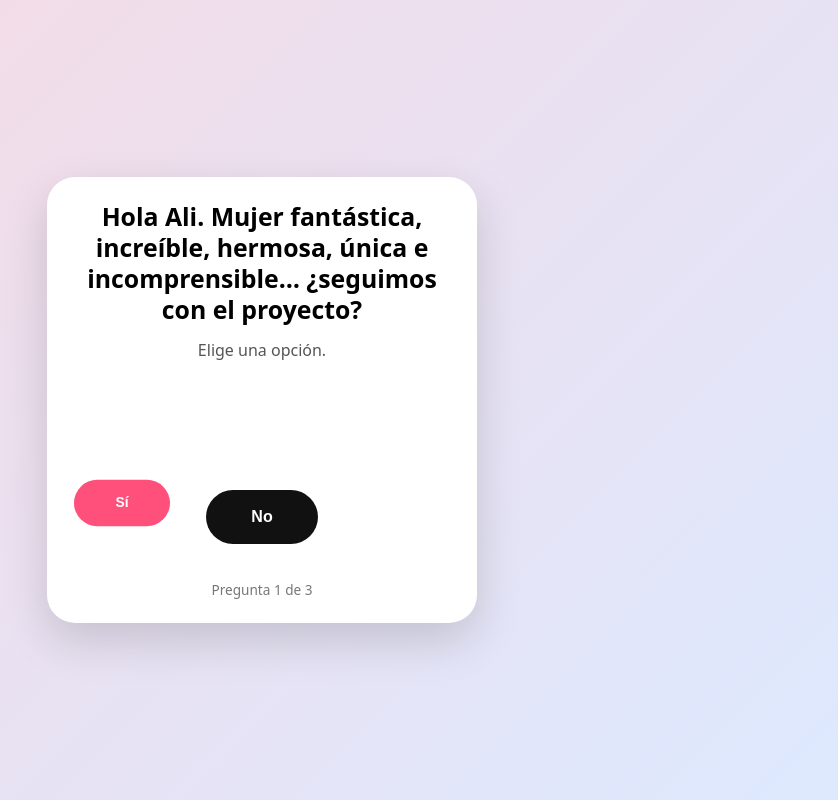
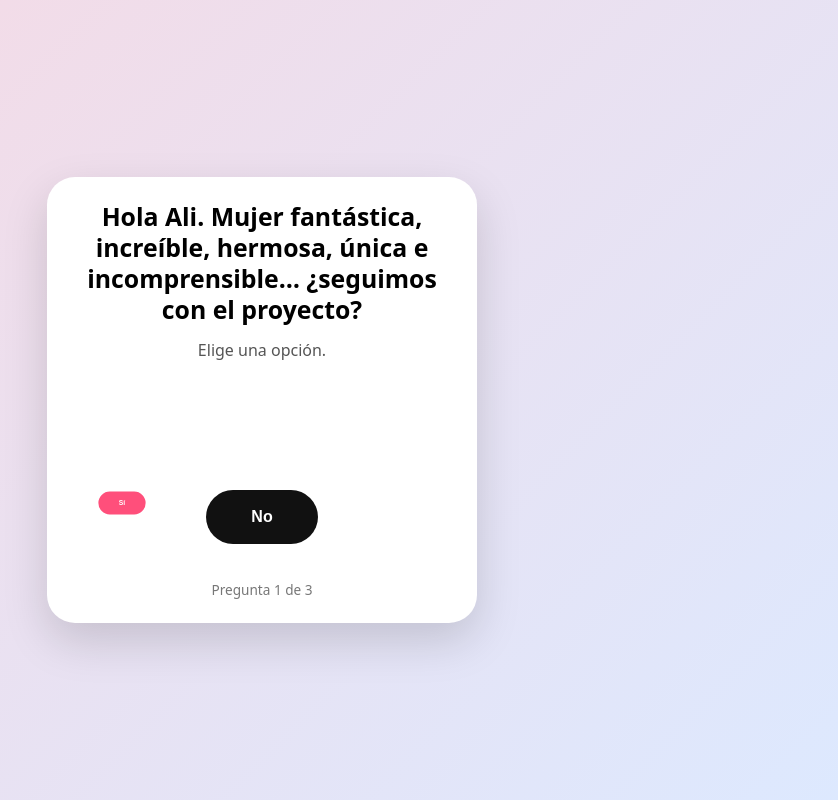
Before and after one commit to amreyna/Pregunta_Ali, a plain HTML site: page index.html in a window 1280 px wide. Both pictures are taken after a click on the button "Sí". Shown: the whole page, without its empty margins (378-1216 px from the left). Drawn offline with Linux system fonts and the light colour scheme.

Commit message:
Adjust runawayScale multiplier in handleRunawayAttempt

```diff
--- a/index.html
+++ b/index.html
@@ -358,7 +358,7 @@
     }
 
     function handleRunawayAttempt(event) {
-      runawayScale = runawayScale * 0.95;
+      runawayScale = runawayScale * 0.75;
       moveButtonAway(runawayBtn, event, runawayScale, 145);
     }
 
```
